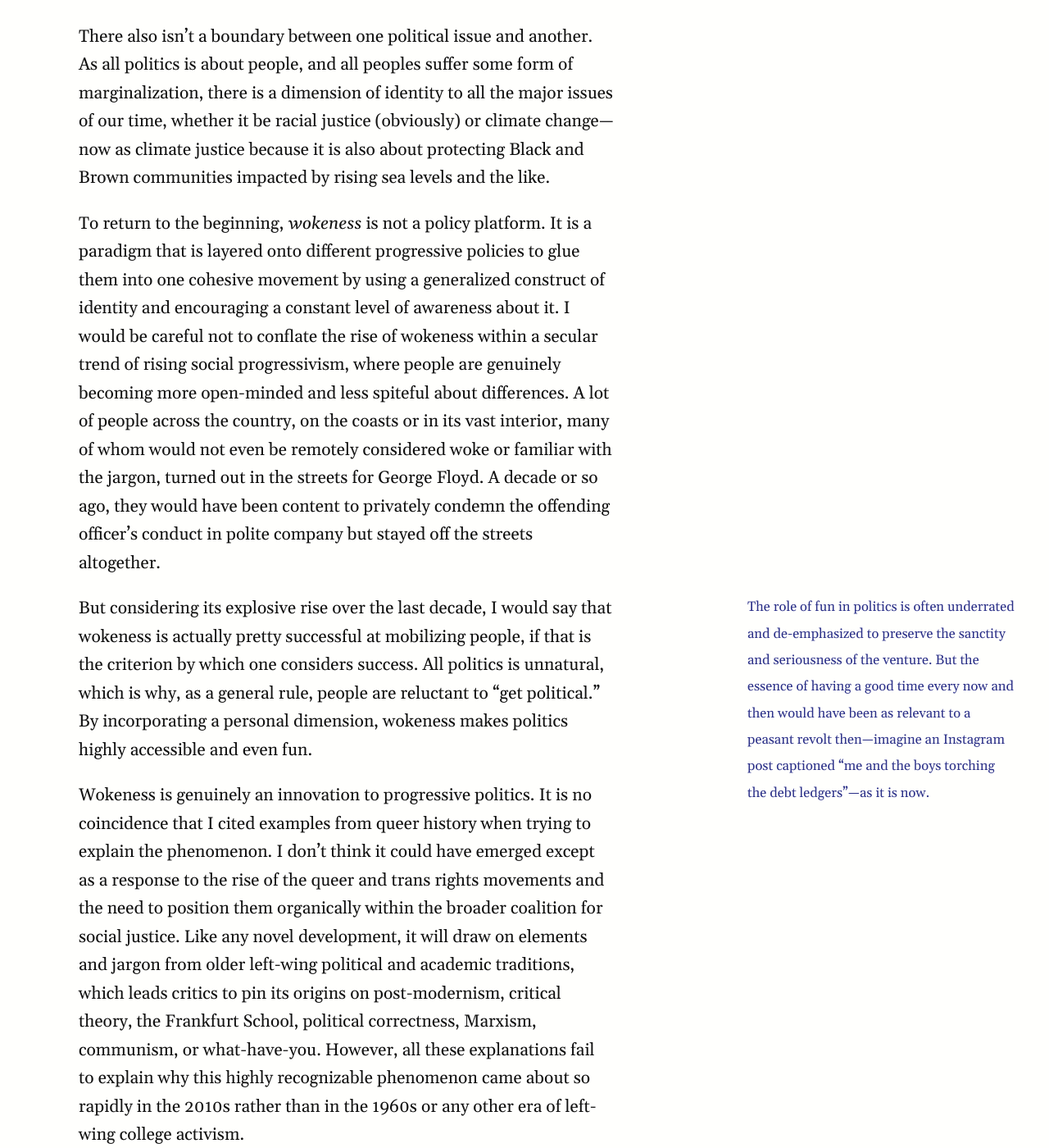
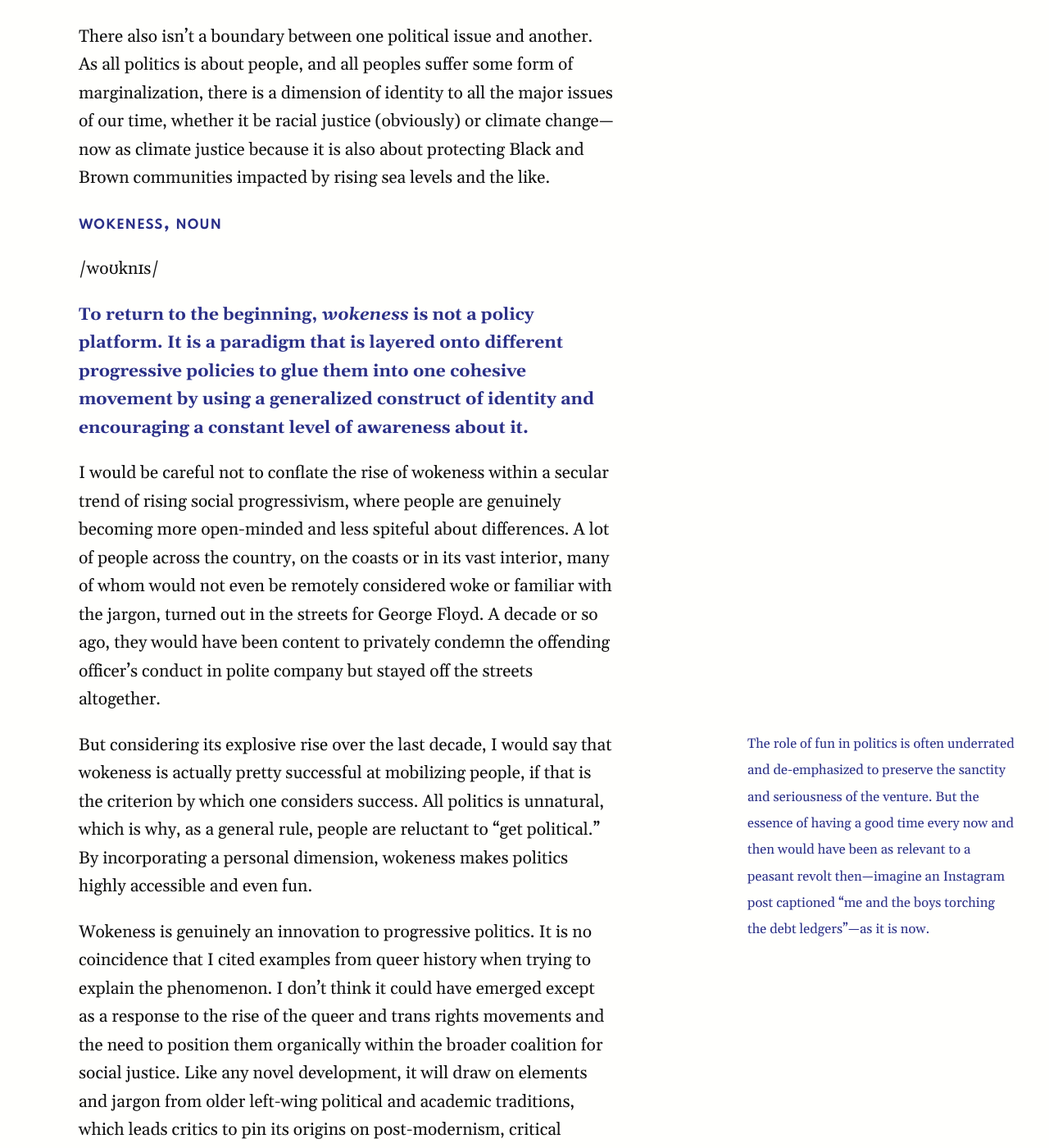
Before and after one commit to AndrewYang2024/AndrewYang2024.github.io, a Jekyll site: the page built from _posts/2021-07-19-Rise-and-Shine.md, in a window 1280 px wide and 1400 px high, scrolled down 6139 px. Shown: the whole window at 82% size. Built offline with Jekyll 4.4.1, drawn with Linux system fonts in a browser that asks for light colours; nearby versions of some CDN libraries; formulas are drawn with MathJax 3.

Commit message:
Update 2021-07-19-Rise-and-Shine.md
i was told I was burying the lede so making its super obvious now

```diff
--- a/_posts/2021-07-19-Rise-and-Shine.md
+++ b/_posts/2021-07-19-Rise-and-Shine.md
@@ -67,7 +67,13 @@ The use of *whiteness* and *anti-blackness* refer as much to faceless, structura
 
 There also isn’t a boundary between one political issue and another. As all politics is about people, and all peoples suffer some form of marginalization, there is a dimension of identity to all the major issues of our time, whether it be racial justice (obviously) or climate change—now as climate justice because it is also about protecting Black and Brown communities impacted by rising sea levels and the like.
 
-To return to the beginning, *wokeness* is not a policy platform. It is a paradigm that is layered onto different progressive policies to glue them into one cohesive movement by using a generalized construct of identity and encouraging a constant level of awareness about it. I would be careful not to conflate the rise of wokeness within a secular trend of rising social progressivism, where people are genuinely becoming more open-minded and less spiteful about differences. A lot of people across the country, on the coasts or in its vast interior, many of whom would not even be remotely considered woke or familiar with the jargon, turned out in the streets for George Floyd. A decade or so ago, they would have been content to privately condemn the offending officer’s conduct in polite company but stayed off the streets altogether.
+{% newthought 'wokeness, noun ' %}
+
+/woʊknɪs/
+
+**To return to the beginning, *wokeness* is not a policy platform. It is a paradigm that is layered onto different progressive policies to glue them into one cohesive movement by using a generalized construct of identity and encouraging a constant level of awareness about it.**
+
+I would be careful not to conflate the rise of wokeness within a secular trend of rising social progressivism, where people are genuinely becoming more open-minded and less spiteful about differences. A lot of people across the country, on the coasts or in its vast interior, many of whom would not even be remotely considered woke or familiar with the jargon, turned out in the streets for George Floyd. A decade or so ago, they would have been content to privately condemn the offending officer’s conduct in polite company but stayed off the streets altogether.
 
 {% marginnote 'mn-id-1' 'The role of fun in politics is often underrated and de-emphasized to preserve the sanctity and seriousness of the venture. But the essence of having a good time every now and then would have been as relevant to a peasant revolt then—imagine an Instagram post captioned “me and the boys torching the debt ledgers”—as it is now. ' '' %}
 
```
